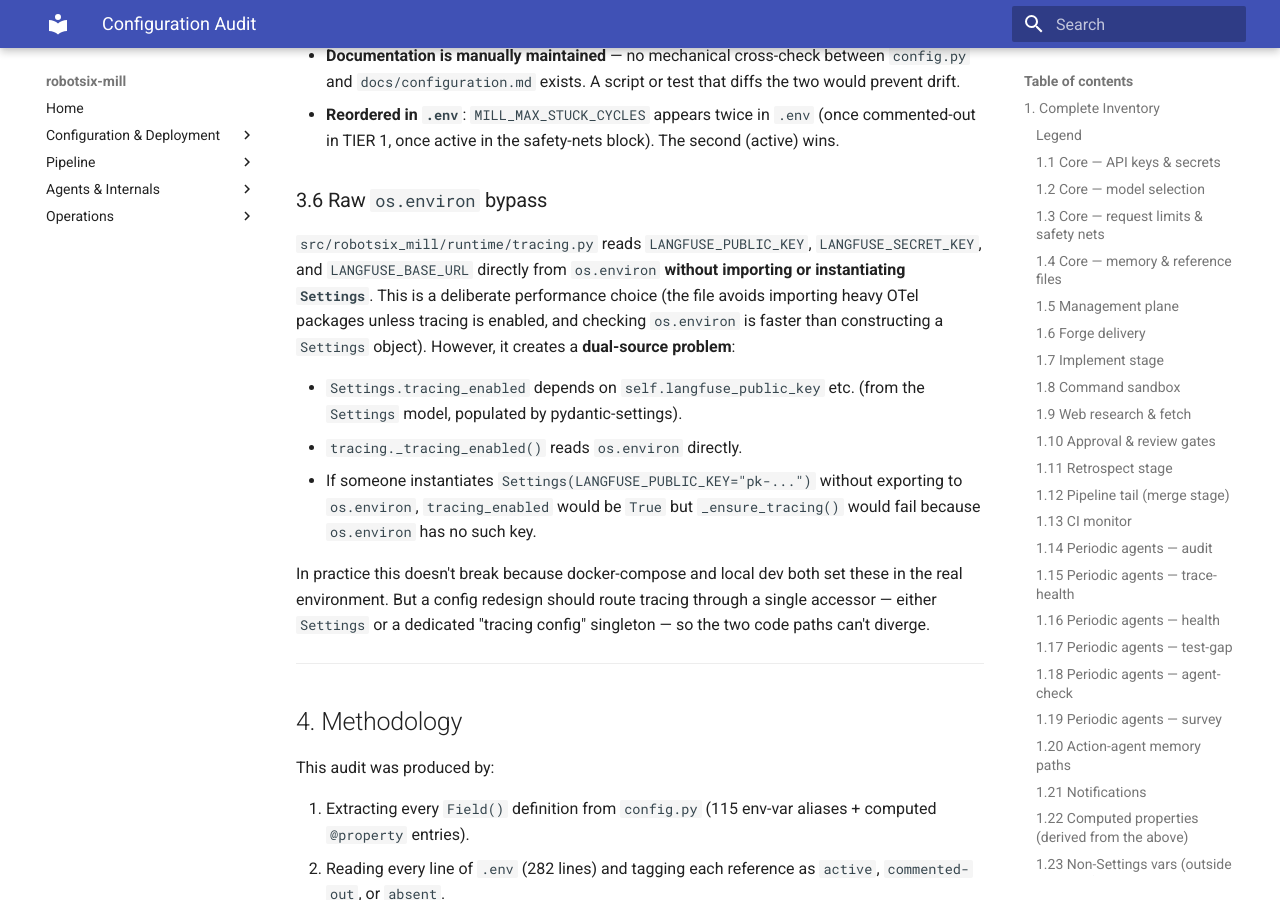
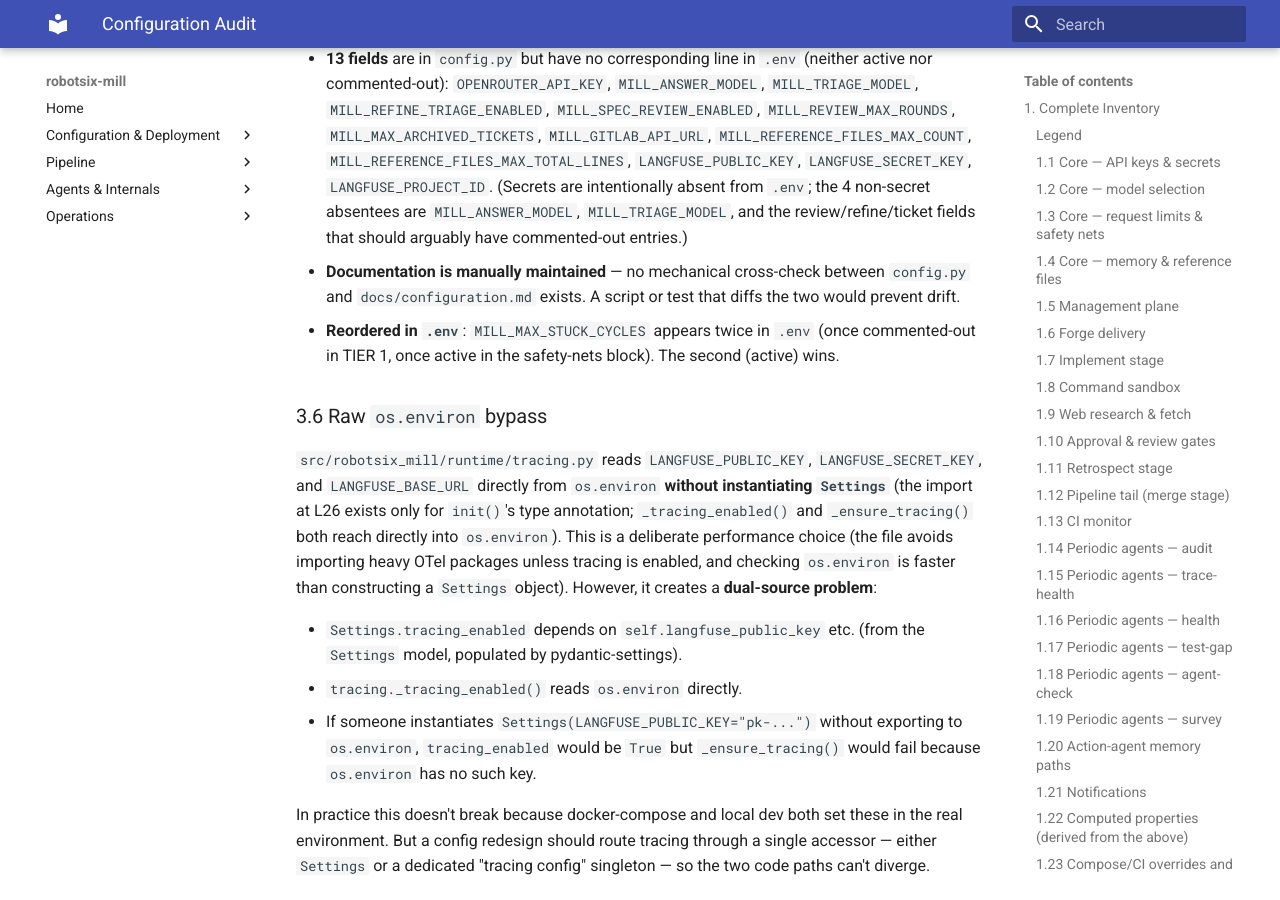
Before and after one commit to damien-robotsix/robotsix-mill, an MkDocs documentation site: the page built from docs/config-audit.md, in a window 1280 px wide and 900 px high, scrolled down 24839 px. Built offline with MkDocs 1.6.1 and Material for MkDocs 9.7.7, drawn with Linux system fonts in a browser that asks for light colours; some of the changed text lies outside the part shown.

Commit message:
mill: Analyze current configuration usage and define requirements (20260523T122000Z-analyze-current-configuration-usage-and--240d)

```diff
--- a/docs/config-audit.md
+++ b/docs/config-audit.md
@@ -273,7 +273,12 @@
 | `ci_fix_memory_file` | `ci_fix_memory_path or data_dir / "ci_fix_memory.md"` | `Path` | CI-fix agent | |
 | `rebase_memory_file` | `rebase_memory_path or data_dir / "rebase_memory.md"` | `Path` | Rebase agent | |
 
-### 1.23  Non-Settings vars (outside `config.py`)
+### 1.23  Compose/CI overrides and non-Settings vars
+
+This table covers vars that appear outside `config.py` — either as
+compose `environment:` overrides of Settings fields (rows 5–7), a
+Settings field also consumed by compose variable substitution (row 2),
+or genuinely non-Settings vars consumed only by tooling/CI (rows 1, 3, 4).
 
 | Env var | Source | Default | Where set | Sensitivity | `.env` | Consumers | Notes |
 |---|---|---|---|---|---|---|---|
@@ -469,10 +474,12 @@
 
 `src/robotsix_mill/runtime/tracing.py` reads `LANGFUSE_PUBLIC_KEY`,
 `LANGFUSE_SECRET_KEY`, and `LANGFUSE_BASE_URL` directly from `os.environ`
-**without importing or instantiating `Settings`**. This is a deliberate
-performance choice (the file avoids importing heavy OTel packages unless
-tracing is enabled, and checking `os.environ` is faster than constructing a
-`Settings` object). However, it creates a **dual-source problem**:
+**without instantiating `Settings`** (the import at L26 exists only for
+`init()`'s type annotation; `_tracing_enabled()` and `_ensure_tracing()`
+both reach directly into `os.environ`). This is a deliberate performance
+choice (the file avoids importing heavy OTel packages unless tracing is
+enabled, and checking `os.environ` is faster than constructing a `Settings`
+object). However, it creates a **dual-source problem**:
 
 - `Settings.tracing_enabled` depends on `self.langfuse_public_key` etc.
   (from the `Settings` model, populated by pydantic-settings).
```
Also changed, not shown: other parts of docs/config-audit.md (+1 -1 lines).
